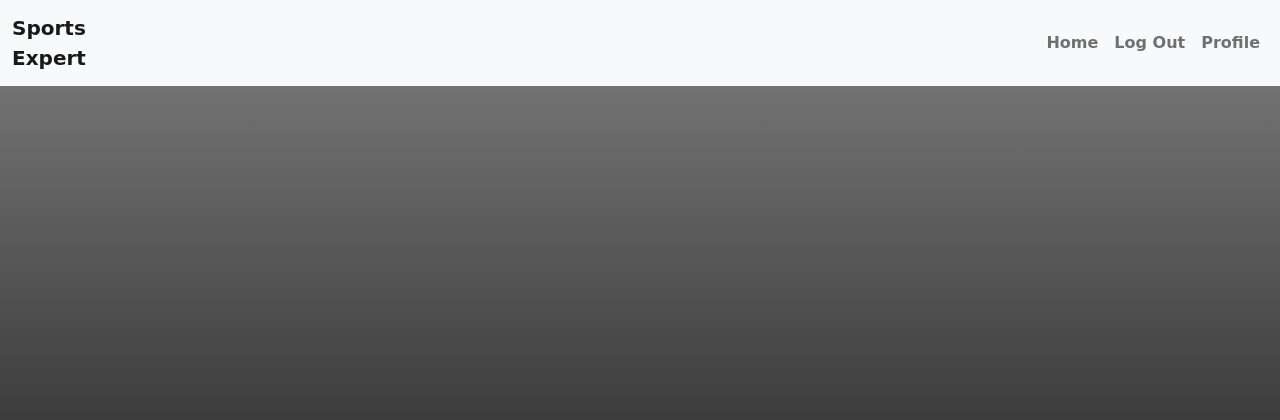
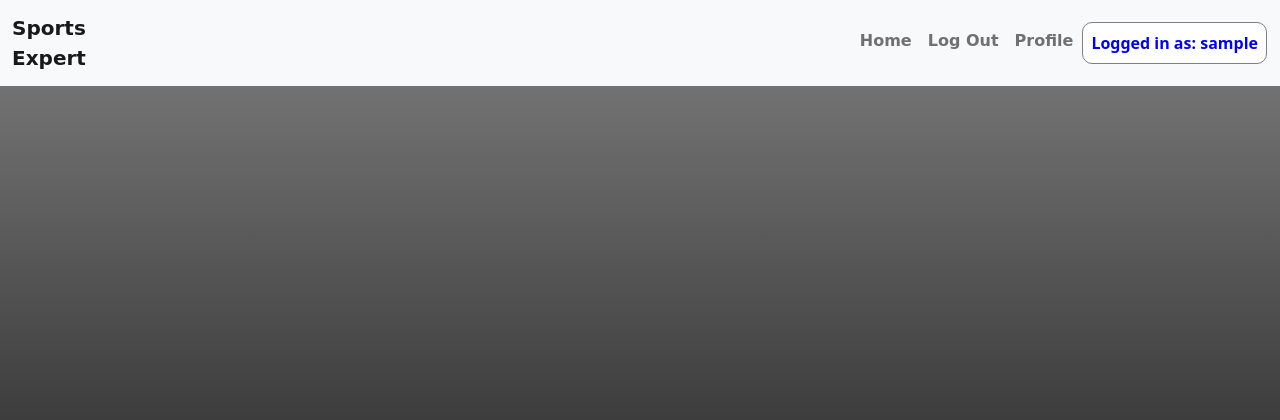
Before and after one commit to Code-Institute-Submissions/P4-Sports-Expert, a Django app: page /blog/ in a window 1280 px wide. Shown: the top 420 px of the page. Run offline with Django 3.2, Linux system fonts and the light colour scheme; the visitor is signed in with stand-in values (Sample User, id 1); data that the repository does not hold is empty; some web fonts are replaced.

Commit message:
Move logged in user to navbar and add style

```diff
--- a/static/css/style.css
+++ b/static/css/style.css
@@ -7,15 +7,20 @@ body {
     background-image: linear-gradient(grey, black);
 }
 
+/* Navbar */
+
+#logged-text {
+    color: blue;
+    border: 1px solid gray;
+    border-radius: 10px;
+    background-color: white;
+    margin: 1px;
+}
+
 
 
 /* Home Page */
 
-.logged-user {
-    color: white;
-    justify-content: center;
-    margin-left: 0;
-}
 
 .container-fluid > a {
     font-family: 'Tilt Warp', cursive;
--- a/templates/base.html
+++ b/templates/base.html
@@ -23,7 +23,7 @@
                     <span class="navbar-toggler-icon"></span>
                 </button>
                 <div class="collapse navbar-collapse" id="navbarNav">
-                    <ul class="navbar-nav">
+                    <ul class="navbar-nav mb-0">
                         <li class="nav-item">
                             <a class="nav-link" href="{% url 'home' %}">Home</a>
                         </li>
@@ -33,6 +33,9 @@
                         </li>
                         <li class="nav-item">
                             <a class="nav-link" href="{% url 'profile' user.username %}">Profile</a>
+                        </li>
+                        <li class="nav-item">
+                            <p class="nav-link" id="logged-text">Logged in as: {{ user }}</p>
                         </li>
                         {% else %}
                         <li class="nav-item">
```
Also changed, not shown: templates/index.html (+2 -10 lines).
